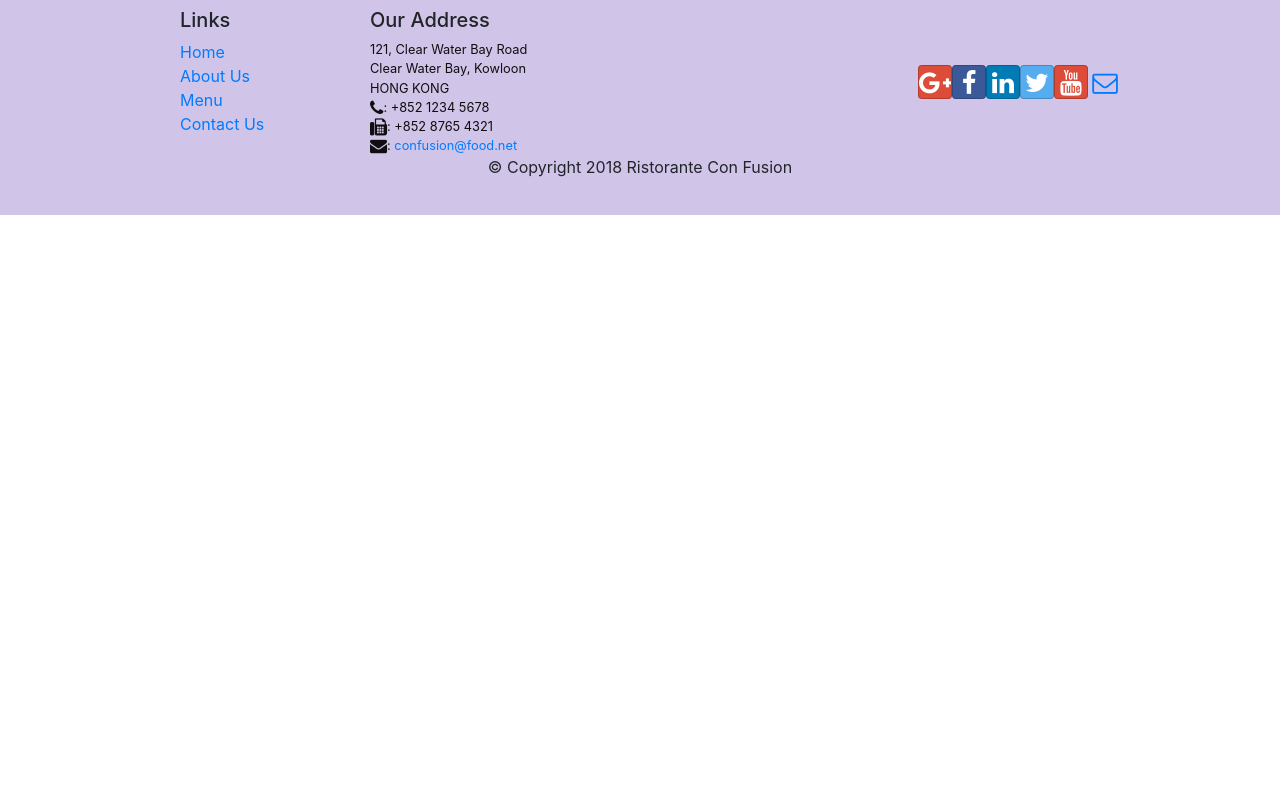
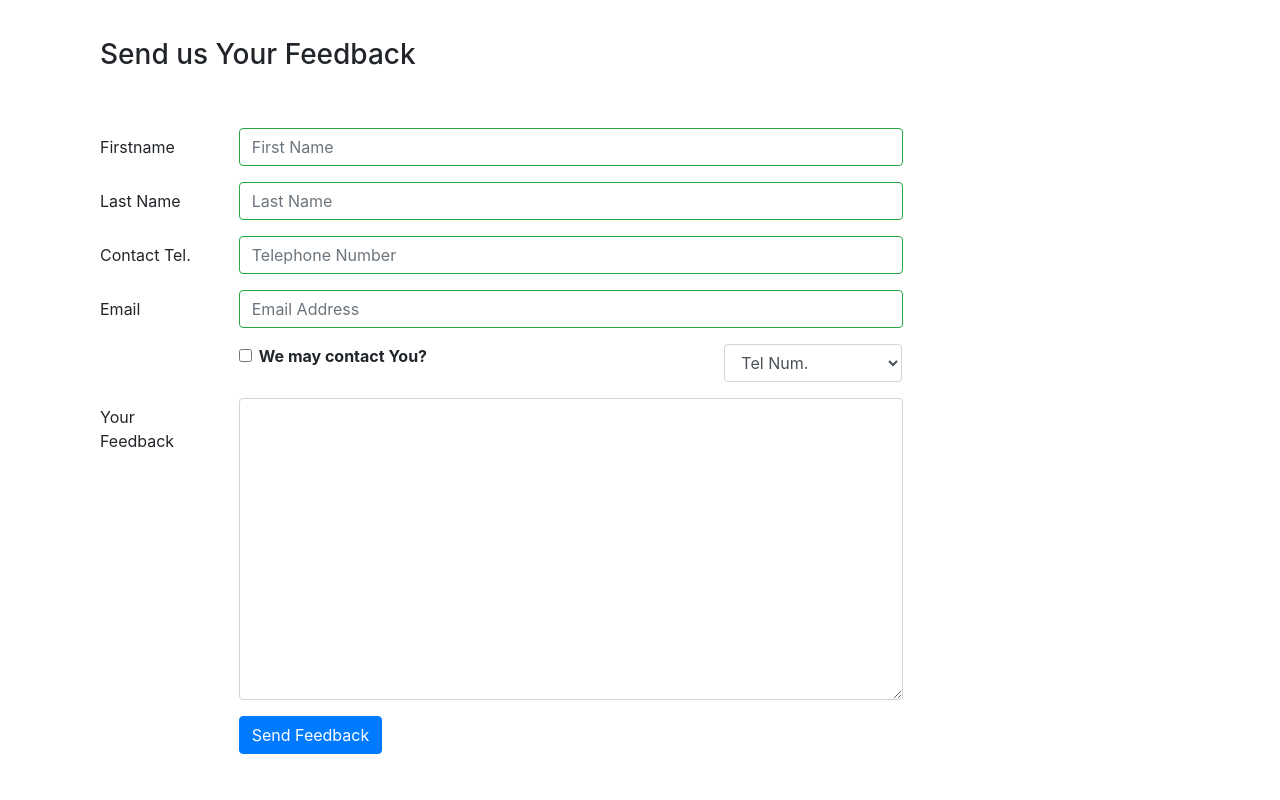
Before and after one commit to tahasohail2/Coursera-React, a React (Create React App) app: page /contactus in a window 1280 px wide. Shown: the part 860-1660 px from the top of the page. Before the commit the page ends 1075 px from the top, so only its background shows below. Built offline with nearby package versions, Linux system fonts and the light colour scheme.

Commit message:
controlled and uncontrolled forms

```diff
--- a/src/Components/ContactComponent.js
+++ b/src/Components/ContactComponent.js
@@ -1,8 +1,100 @@
-import React from "react";
-import { Breadcrumb, BreadcrumbItem } from "reactstrap";
+import React, { Component } from "react";
+import {
+  Breadcrumb,
+  BreadcrumbItem,
+  Form,
+  Input,
+  Label,
+  Button,
+  Col,
+  FormGroup,
+  FormFeedback,
+} from "reactstrap";
 import { Link } from "react-router-dom";
 
-function Contact(props) {
+class Contact extends Component {
+  constructor(props) {
+    super(props);
+    this.state = {
+      firstname: "",
+      lastname: "",
+      telnum: "",
+      email: "",
+      agree: false,
+      contactType: "Tel",
+      message: "",
+      touched: {
+        firstname: false,
+        lastname: false,
+        telnum: false,
+        email: false,
+      },
+    };
+    this.handleInputChange = this.handleInputChange.bind(this);
+    this.handleSubmit = this.handleSubmit.bind(this);
+    this.handleBlur = this.handleBlur.bind(this);
+  }
+  handleInputChange(event) {
+    const target = event.target;
+    const value = target.type === "checkbox" ? target.checked : target.value;
+    const name = target.name;
+
+    this.setState({
+      [name]: value,
+    });
+  }
+  handleSubmit(event) {
+    console.log("Your current state is:" + JSON.stringify(this.state));
+    alert("Your current state is:" + JSON.stringify(this.state));
+    event.preventDefault();
+  }
+  handleBlur = (field) => (evt) => {
+    this.setState({
+      touched: { ...this.state.touched, [field]: true },
+    });
+  };
+  validate(firstname, lastname, telnum, email) {
+    const errors = {
+      firstname: "",
+      lastname: "",
+      telnum: "",
+      email: "",
+    };
+    if (this.state.touched.firstname && firstname.length < 3) {
+      errors.firstname = "First Name should be >= 3 characters";
+    } else if (this.state.touched.firstname && firstname.length > 10) {
+      errors.firstname = "First Name should be <= 10 characters";
+    }
+
+    if (this.state.touched.lastname && lastname.length < 3) {
+      errors.lastname = "Last Name should be >= 3 characters";
+    } else if (this.state.touched.lastname && lastname.length > 10) {
+      errors.lastname = "Last Name should me <= 10 characters";
+    }
+
+    const reg = /^\d+$/;
+    if (this.state.touched.telnum && !reg.test(telnum)) {
+      errors.telnum = "Telephone Number should contain only numbers";
+    }
+    if (this.state.touched.telnum && telnum.length < 11) {
+      errors.telnum = "Telephone Number should contains only 11 characters";
+    }
+
+    if (
+      this.state.touched.email &&
+      email.split("").filter((x) => x === "@").length !== 1
+    ) {
+      errors.email = "Email should contain @ sign";
+    }
+    return errors;
+  }
+  render() {
+    const errors = this.validate(
+      this.state.firstname,
+      this.state.lastname,
+      this.state.telnum,
+      this.state.email
+    );
     return (
       <div className="container">
         <div className="row">
@@ -63,8 +155,142 @@
             </div>
           </div>
         </div>
+        <div className="row row-content">
+          <div className="col-12 mb-5">
+            <h3>Send us Your Feedback</h3>
+          </div>
+          <div className="col-12 col-md-9">
+            <Form onSubmit={this.handleSubmit}>
+              <FormGroup row>
+                <Label htmlFor="firstname" md={2}>
+                  Firstname
+                </Label>
+                <Col md={10}>
+                  <Input
+                    type="text"
+                    id="firstname"
+                    name="firstname"
+                    placeholder="First Name"
+                    value={this.state.firstname}
+                    valid={errors.firstname === ""}
+                    invalid={errors.firstname !== ""}
+                    onChange={this.handleInputChange}
+                    onBlur={this.handleBlur("firstname")}
+                  />
+                  <FormFeedback>{errors.firstname}</FormFeedback>
+                </Col>
+              </FormGroup>
+              <FormGroup row>
+                <Label htmlFor="lastname" md={2}>
+                  Last Name
+                </Label>
+                <Col md={10}>
+                  <Input
+                    type="text"
+                    id="lastname"
+                    name="lastname"
+                    placeholder="Last Name"
+                    value={this.state.lastname}
+                    valid={errors.lastname === ""}
+                    invalid={errors.lastname !== ""}
+                    onChange={this.handleInputChange}
+                    onBlur={this.handleBlur("lastname")}
+                  />
+                  <FormFeedback>{errors.lastname}</FormFeedback>
+                </Col>
+              </FormGroup>
+              <FormGroup row>
+                <Label htmlFor="telnum" md={2}>
+                  Contact Tel.
+                </Label>
+                <Col md={10}>
+                  <Input
+                    type="tel"
+                    id="telnum"
+                    name="telnum"
+                    placeholder="Telephone Number"
+                    value={this.state.telnum}
+                    valid={errors.telnum === ""}
+                    invalid={errors.telnum !== ""}
+                    onChange={this.handleInputChange}
+                    onBlur={this.handleBlur("telnum")}
+                  />
+                </Col>
+                <FormFeedback>{errors.telnum}</FormFeedback>
+              </FormGroup>
+              <FormGroup row>
+                <Label htmlFor="email" md={2}>
+                  Email
+                </Label>
+                <Col md={10}>
+                  <Input
+                    type="email"
+                    id="email"
+                    name="email"
+                    placeholder="Email Address"
+                    value={this.state.email}
+                    valid={errors.email === ""}
+                    invalid={errors.email !== ""}
+                    onChange={this.handleInputChange}
+                    onBlur={this.handleBlur("email")}
+                  />
+                  <FormFeedback>{errors.email}</FormFeedback>
+                </Col>
+              </FormGroup>
+              <FormGroup row>
+                <Col md={{ size: 6, offset: 2 }}>
+                  <FormGroup check>
+                    <Label check>
+                      <Input
+                        type="checkbox"
+                        name="agree"
+                        checked={this.state.agree}
+                        onChange={this.handleInputChange}
+                      />
+                      <strong>We may contact You?</strong>
+                    </Label>
+                  </FormGroup>
+                </Col>
+                <Col md={{ size: 3, offset: 1 }}>
+                  <Input
+                    type="select"
+                    name="contactType"
+                    value={this.state.contactType}
+                    onChange={this.handleInputChange}
+                  >
+                    <option>Tel Num.</option>
+                    <option>Email</option>
+                  </Input>
+                </Col>
+              </FormGroup>
+              <FormGroup row>
+                <Label htmlFor="message" md={2}>
+                  Your Feedback
+                </Label>
+                <Col md={10}>
+                  <Input
+                    type="textarea"
+                    id="message"
+                    name="message"
+                    rows="12"
+                    value={this.state.message}
+                    onChange={this.handleInputChange}
+                  />
+                </Col>
+              </FormGroup>
+              <FormGroup row>
+                <Col md={{ size: 10, offset: 2 }}>
+                  <Button type="submit" color="primary">
+                    Send Feedback
+                  </Button>
+                </Col>
+              </FormGroup>
+            </Form>
+          </div>
+        </div>
       </div>
     );
   }
+}
 
 export default Contact;
--- a/src/Components/HeaderComponent.js
+++ b/src/Components/HeaderComponent.js
@@ -7,6 +7,14 @@
   Collapse,
   NavItem,
   Jumbotron,
+  Modal,
+  Button,
+  ModalHeader,
+  ModalBody,
+  Form,
+  FormGroup,
+  Input,
+  Label,
 } from "reactstrap";
 import { NavLink } from "react-router-dom";
 
@@ -15,11 +23,29 @@
     super(props);
     this.state = {
       isNavOpen: false,
+      isModalOpen: false,
     };
     this.toggleNav = this.toggleNav.bind(this);
+    this.toggleModal = this.toggleModal.bind(this);
+    this.handleLogin = this.handleLogin.bind(this);
   }
   toggleNav() {
     this.setState({ isNavOpen: !this.state.isNavOpen });
+  }
+  toggleModal() {
+    this.setState({ isModalOpen: !this.state.isModalOpen });
+  }
+  handleLogin(event) {
+    this.toggleModal();
+    alert(
+      "Username: " +
+        this.username.value +
+        " Password: " +
+        this.password.value +
+        " Remember: " +
+        this.remember.checked
+    );
+    event.preventDefault();
   }
   render() {
     return (
@@ -59,6 +85,13 @@
                   </NavLink>
                 </NavItem>
               </Nav>
+              <Nav className="ml-auto" Navbar>
+                <NavItem>
+                  <Button outline onClick={this.toggleModal}>
+                    <span className="fa fa-sign-in fa-lg"></span> Login
+                  </Button>
+                </NavItem>
+              </Nav>
             </Collapse>
           </div>
         </Navbar>
@@ -76,6 +109,46 @@
             </div>
           </div>
         </Jumbotron>
+        <Modal isOpen={this.state.isModalOpen} toggle={this.toggleModal}>
+          <ModalHeader toggle={this.toggleModal}>Login</ModalHeader>
+          <ModalBody>
+            <Form onSubmit={this.handleLogin}>
+              <FormGroup>
+                <Label htmlFor="username">Username</Label>
+                <Input
+                  type="text"
+                  id="username"
+                  name="username"
+                  placeholder="Enter Your User Name"
+                  innerRef={(input) => (this.username = input)}
+                />{" "}
+              </FormGroup>
+              <FormGroup>
+                <Label htmlFor="password">Password</Label>
+                <Input
+                  type="password"
+                  id="password"
+                  name="password"
+                  placeholder="Enter Your Password"
+                  innerRef={(input) => (this.password = input)}
+                />
+              </FormGroup>
+              <FormGroup check>
+                <Label check>
+                  <Input
+                    type="checkbox"
+                    name="remember"
+                    innerRef={(input) => (this.remember = input)}
+                  />
+                  Remember Me
+                </Label>
+              </FormGroup>
+              <Button type="submit" value="submit" color="primary">
+                Login
+              </Button>
+            </Form>
+          </ModalBody>
+        </Modal>
       </React.Fragment>
     );
   }
```
Lines whose indentation alone changed are shown as unchanged.
